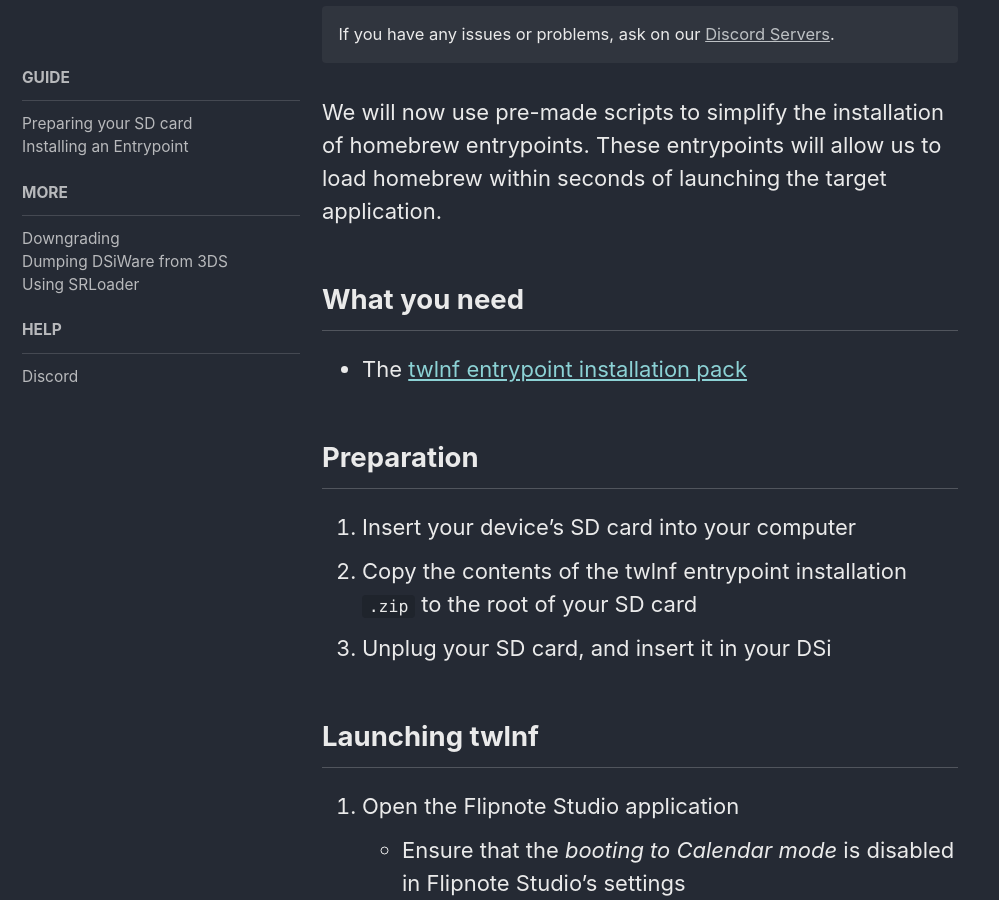
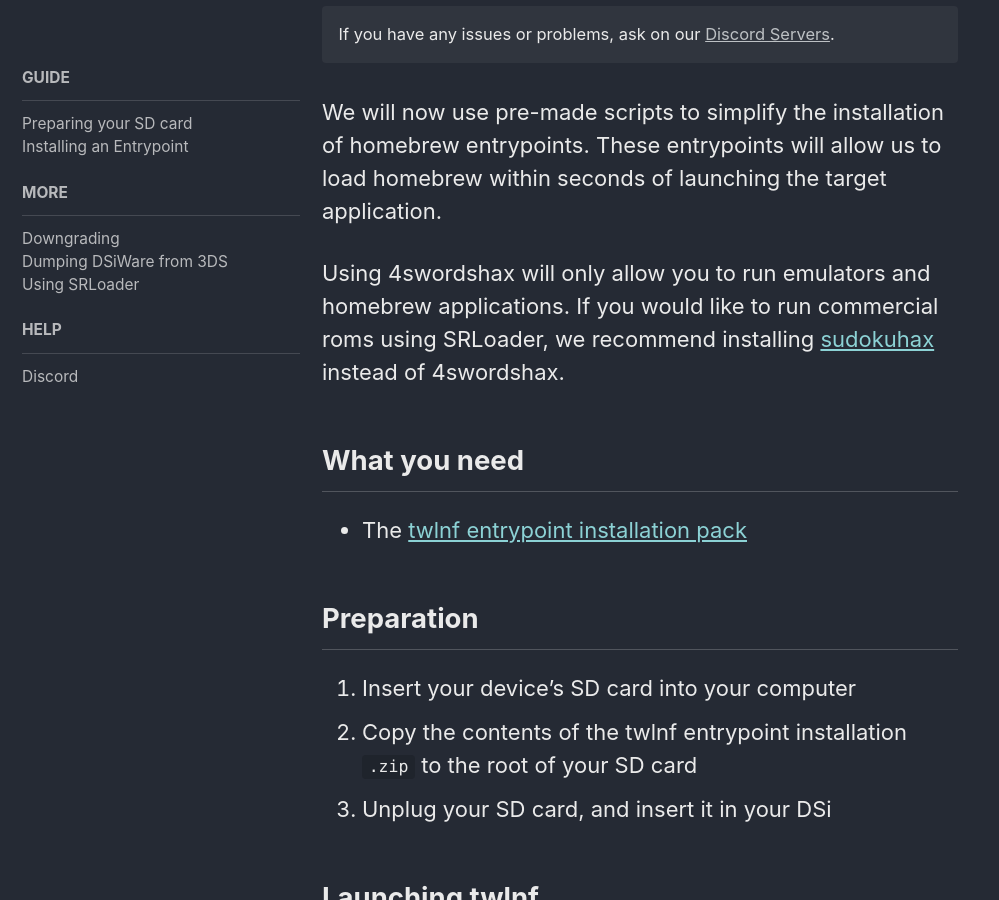
Before and after one commit to emiyl/dsi.cfw.guide-archive, a Jekyll site: the page built from guide/installing-an-entrypoint-(pre-owned).md, in a window 1280 px wide and 900 px high, scrolled down 348 px. Shown: the whole window, without its empty margins (0-999 px from the left). Built offline with Jekyll 4.4.1, drawn with Linux system fonts in a browser that asks for light colours; nearby versions of some CDN libraries; some of the changed text lies outside the part shown.

Commit message:
updated 4swordshax "homebrew only" warning
moved it to the top of the page and added a link to sudokuhax

```diff
--- a/guide/installing-an-entrypoint-(pre-owned).md
+++ b/guide/installing-an-entrypoint-(pre-owned).md
@@ -6,6 +6,8 @@
 ---
 
 We will now use pre-made scripts to simplify the installation of homebrew entrypoints. These entrypoints will allow us to load homebrew within seconds of launching the target application.
+
+Using 4swordshax will only allow you to run emulators and homebrew applications. If you would like to run commercial roms using SRLoader, we recommend installing [sudokuhax](/guide/installing-sudokuhax) instead of 4swordshax.
 
 ## What you need
 
@@ -68,6 +70,5 @@
 
 Your entrypoint will load whatever homebrew you have on your SD card as `boot.nds`. Currently, this is twlnf. It is recommended that you install SRLoader, as it can launch both commercial ROMs and homebrew, and has several emulators built in.
 
-4swordshax will not work with SRLoader to launch commercial ROMs, however it can still use emulators and homebrew.
-
-- [Using SRLoader](/more/using-srloader){: .btn .btn--light-outline}
+[Using SRLoader](/more/using-srloader){: .btn .btn--light-outline}
+{: style="text-align: center;"}
```
